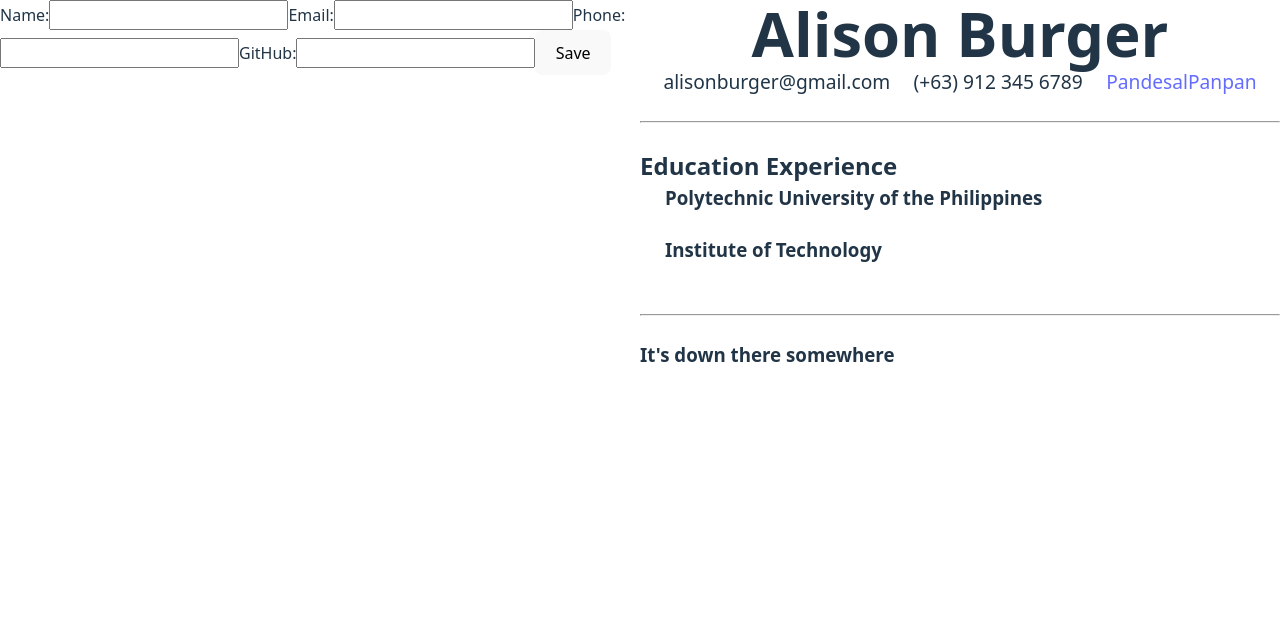
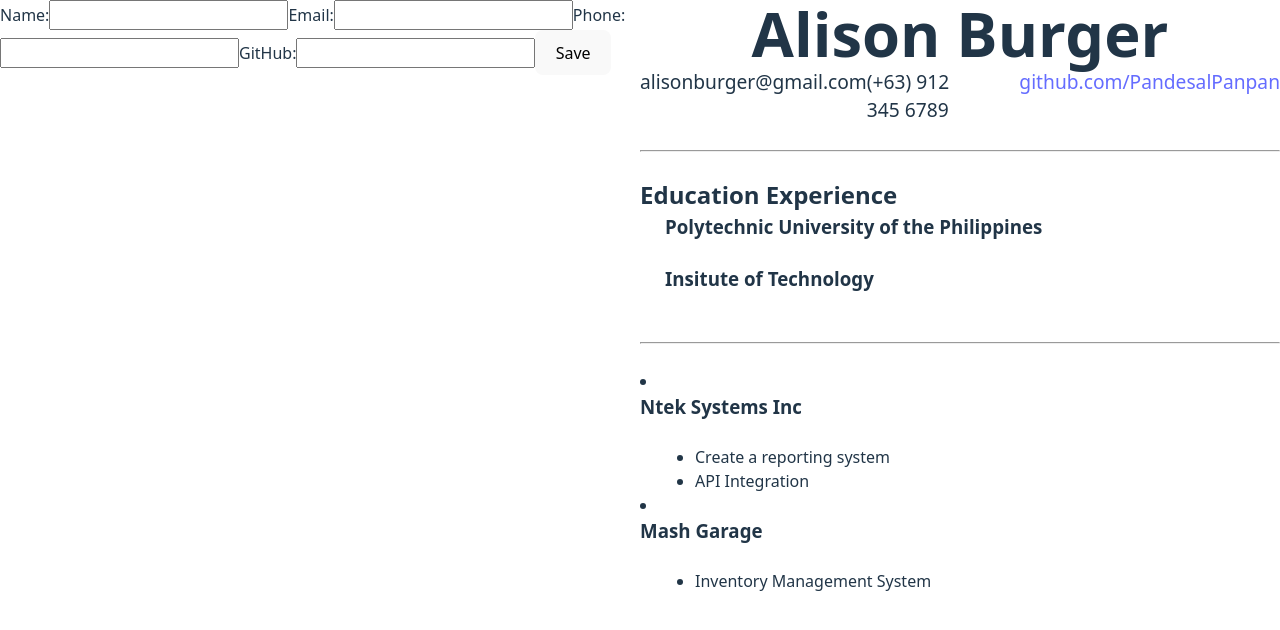
Before and after one commit to PandesalPanpan/cv-application, a React (Vite) app: page / in a window 1280 px wide. Shown: the top 630 px of the page. Built offline with nearby package versions, Linux system fonts and the light colour scheme.

Commit message:
Feat: Update CVPreview and GeneralInformationPreview to integrate educations and companies data

```diff
--- a/src/App.jsx
+++ b/src/App.jsx
@@ -2,25 +2,30 @@ import CVPreview from './components/CVPreview'
 import './App.css'
 import CVFormEditor from './components/CVFormEditor'
 import { useState } from 'react'
-import { sampleGeneralInformation } from './data-util'
+import { sampleGeneralInformation, sampleEducations, sampleCompanies } from './data-util'
 
 function App() {
   const [general, setGeneral] = useState(sampleGeneralInformation);
+  const [educations, setEducations] = useState(sampleEducations);
+  const [companies, setCompanies] = useState(sampleCompanies);
 
   const handleGeneralSave = (event) => {
     event.preventDefault();
     const fd = new FormData(event.currentTarget);
     const data = Object.fromEntries(fd);
-    setGeneral({...data})
+    setGeneral({ ...data })
   }
 
   return (
     <div className="container">
       <CVFormEditor
-      handleGeneralSave={handleGeneralSave}
-
-      ></CVFormEditor>
-      <CVPreview generals={general}></CVPreview>
+        handleGeneralSave={handleGeneralSave}
+      />
+      <CVPreview
+        generals={general}
+        educations={educations}
+        companies={companies}
+      />
     </div>
   )
 }
--- a/src/components/CVPreview.jsx
+++ b/src/components/CVPreview.jsx
@@ -10,41 +10,10 @@ const person = {
     number: "(63+) 912 345 6789"
 }
 
-const companies = [
-    {
-        company: "Ntek Systems Inc",
-        position: "PHP Developer",
-        date: "Sept 2023 - Oct 2023",
-        responsibilities: [
-            "Create a reporting system",
-            "API Integration"
-        ]
-    },
-    {
-        company: "Mash Garage",
-        position: "Software Developer",
-        date: "2025 - Present",
-        responsibilities: [
-            "Inventory Management System"
-        ]
-    }
-]
-
-const educations = [
-    {
-        school: "Polytechnic University of the Philippines",
-        date: "2024-2027",
-        course: "Bachelors of Computer Engineering"
-    },
-    {
-        school: "Institute of Technology",
-        date: "2021-2024",
-        course: "Diploma in Computer Engineering Technology"
-    }
-]
-
 export default function CVPreview({
-    generals
+    generals,
+    educations,
+    companies
 }) {
 
     return (
@@ -61,7 +30,7 @@ export default function CVPreview({
             />
             <hr className="section-separator" />
             <PracticalExperiencePreview
-                jobs={companies}
+                companies={companies}
             >
             </PracticalExperiencePreview>
         </div>
--- a/src/components/previews/GeneralInformationPreview.jsx
+++ b/src/components/previews/GeneralInformationPreview.jsx
@@ -11,7 +11,7 @@ export default function GeneralInformationPreview({
             <div className="contact-details">
                 <p>{email}</p>
                 <p>{phone}</p>
-                <a href={"https://"+github} target="_blank">{github}</a>
+                <a href={"https://github.com/"+github} target="_blank">{"github.com/"+github}</a>
             </div>
         </section>
     )
```
